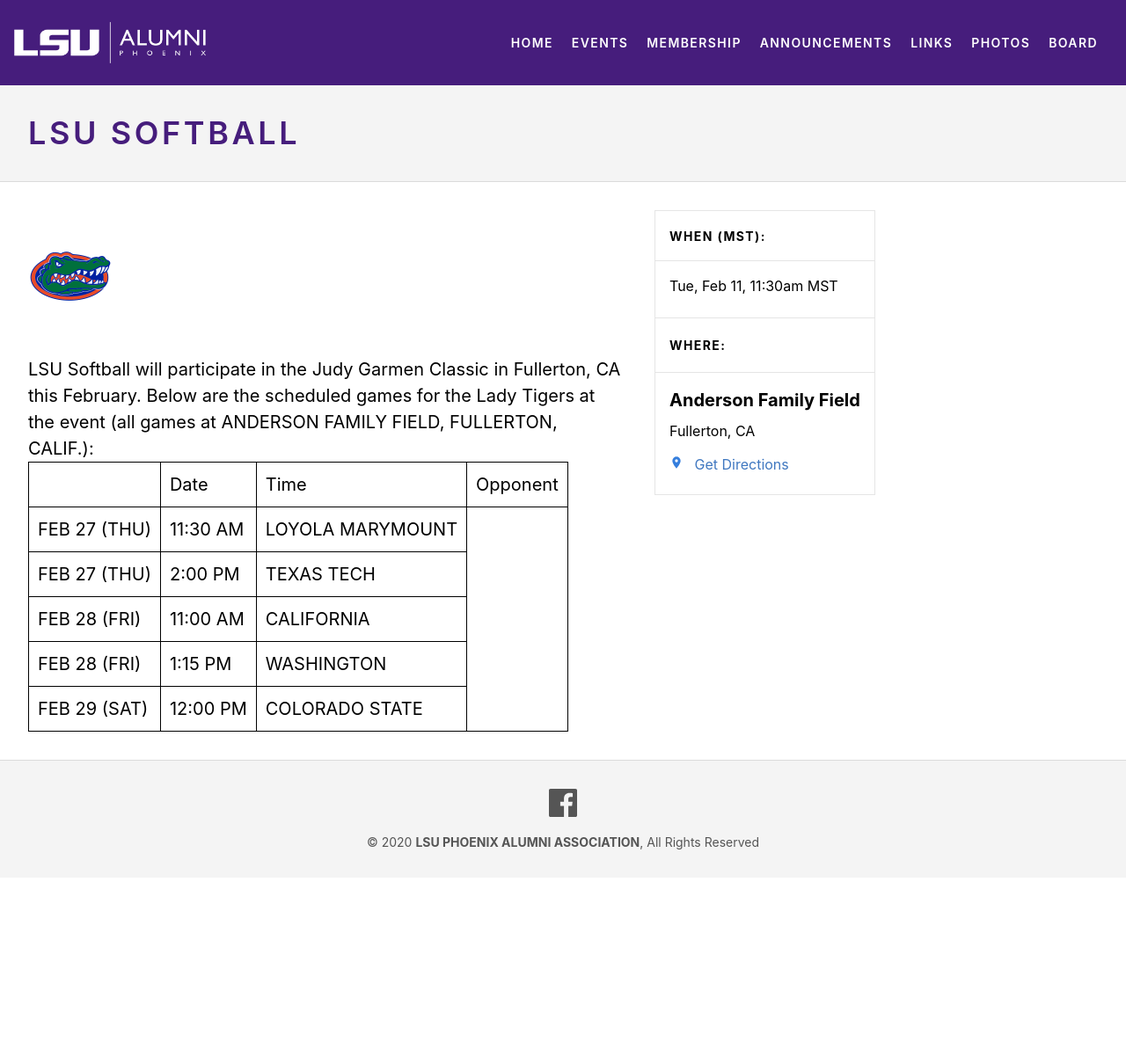
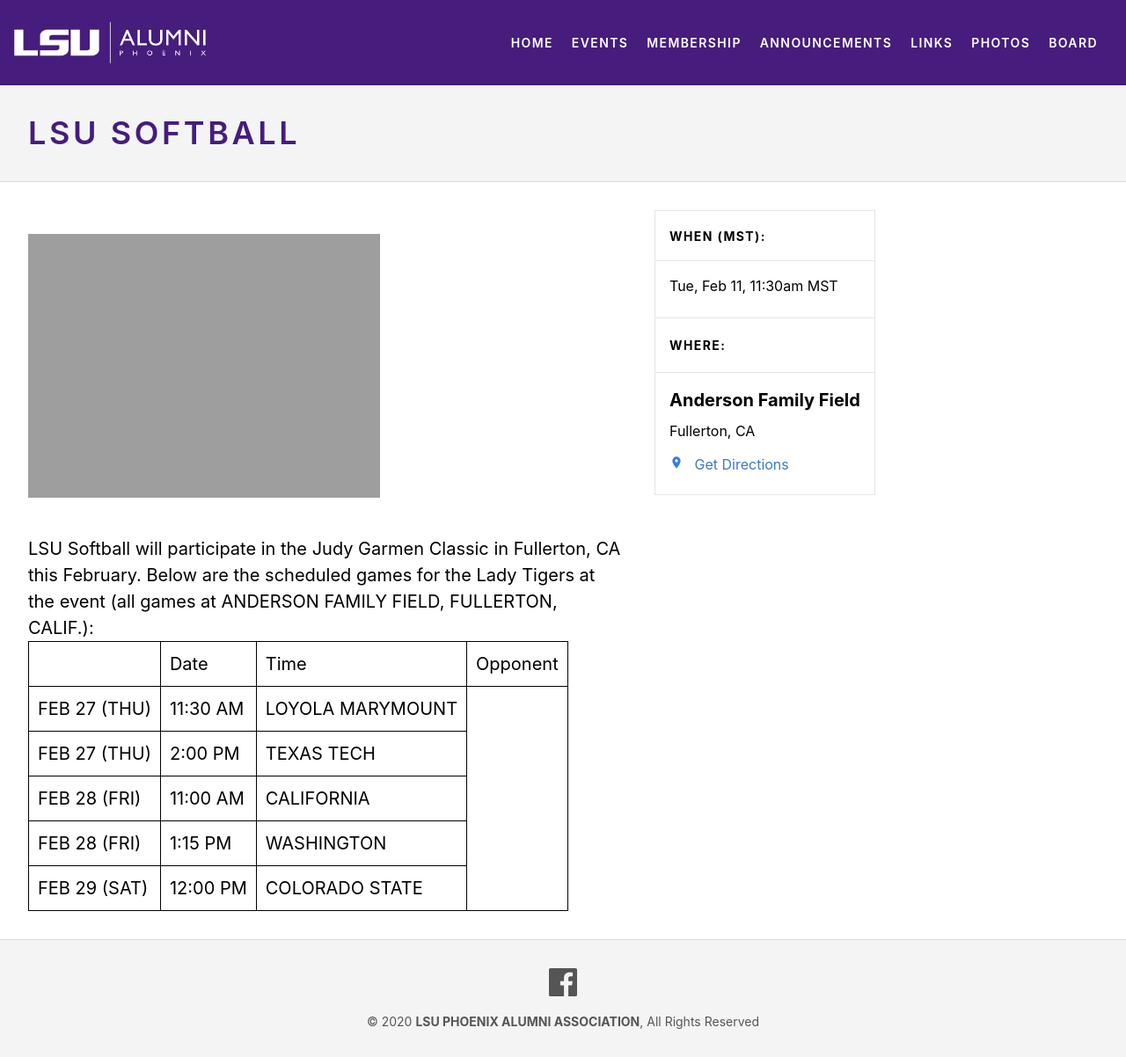
Before and after one commit to lsu-phoenix-alumni/lsu-phoenix-alumni.github.io, a Jekyll site: the page built from _events/lsu-softball.markdown, in a window 1280 px wide. Shown: the whole page at 88% size. Built offline with Jekyll 4.4.1, drawn with Linux system fonts in a browser that asks for light colours; before the commit the page ends 998 px from its top, so only the background shows below that.

Commit message:
Updated Lsu Softball

```diff
--- a/_events/lsu-softball.markdown
+++ b/_events/lsu-softball.markdown
@@ -8,7 +8,7 @@
 layout: event
 ---
 
-# ![alt text](https://lsu-phoenix-alumni.github.io/assets/img/FloridaGators.png "LSU")
+# ![alt text](https://lsu-phoenix-alumni.github.io/assets/img/LSUSoftball.png "LSU")
 LSU Softball will participate in the Judy Garmen Classic in Fullerton, CA this February. Below are the scheduled games for the Lady Tigers at the event (all games at ANDERSON FAMILY FIELD, FULLERTON, CALIF.):
 
 <table>
```
